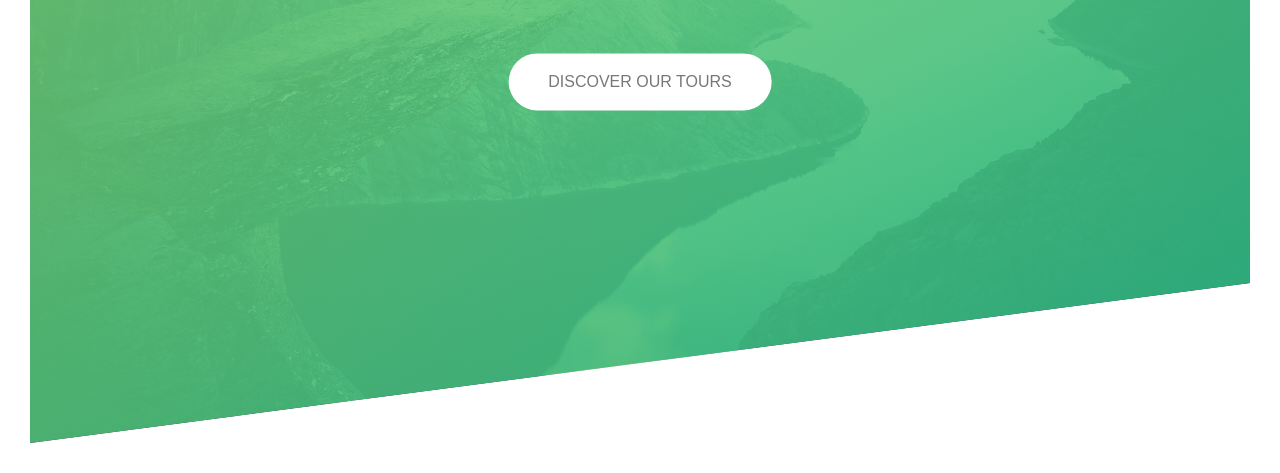
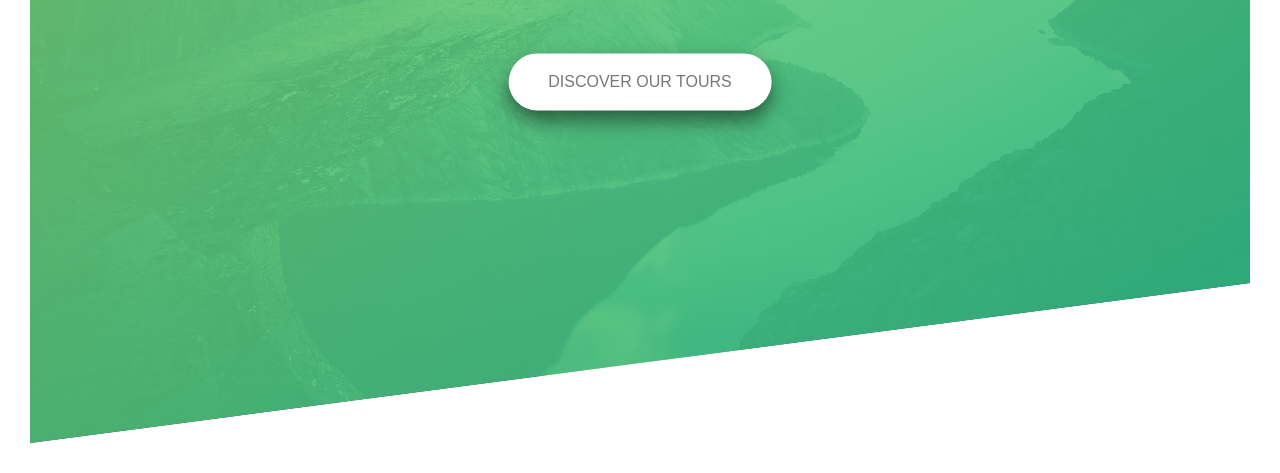
Before and after one commit to masumislambadsha/css-project, a plain HTML site: page index.html in a window 1280 px wide. In both pictures the pointer is over the link "DISCOVER OUR TOURS". Shown: the part 347-820 px from the top of the page. Drawn offline with Linux system fonts and the light colour scheme.

Commit message:
update discover btn

```diff
--- a/style.css
+++ b/style.css
@@ -123,7 +123,7 @@ body {
 }
 .btn:hover{
   transform: translateY(-3px);
-  box-shadow: 0 10px 20px rgba(0, 0, 0, 0.);
+  box-shadow: 0 10px 20px rgba(0, 0, 0, 0.5);
 
 }
 .btn:active{
```
